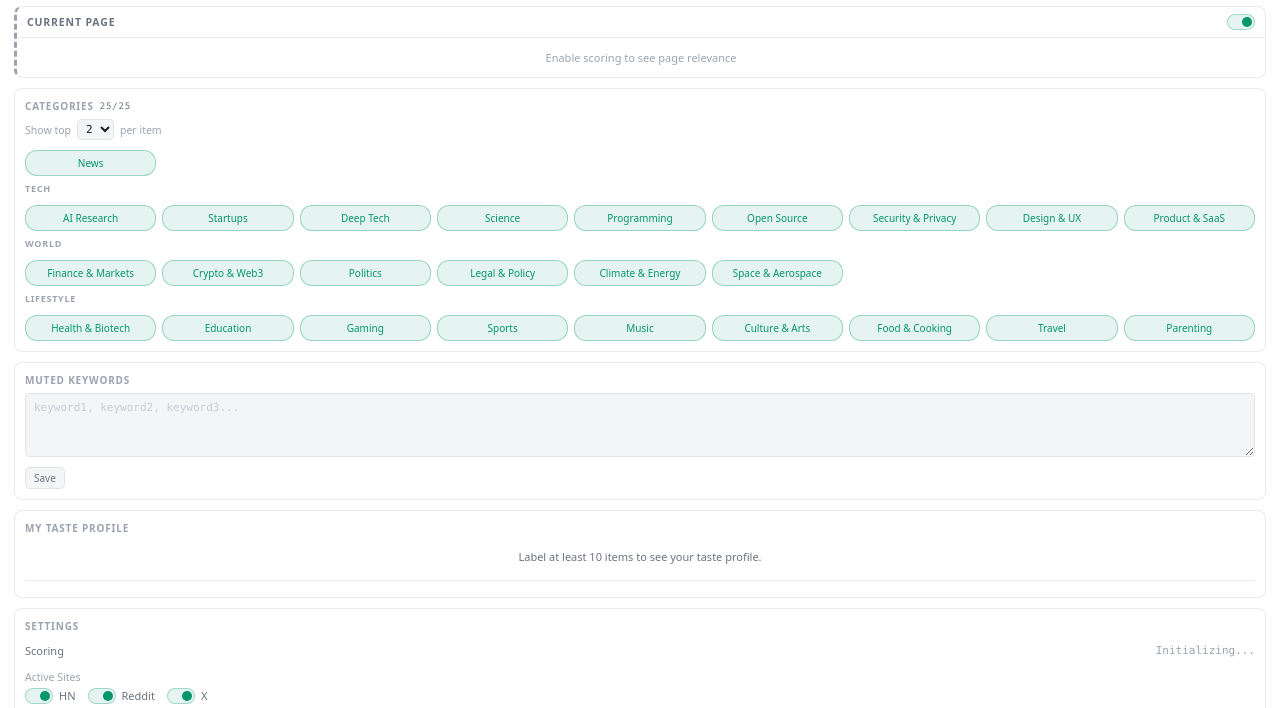
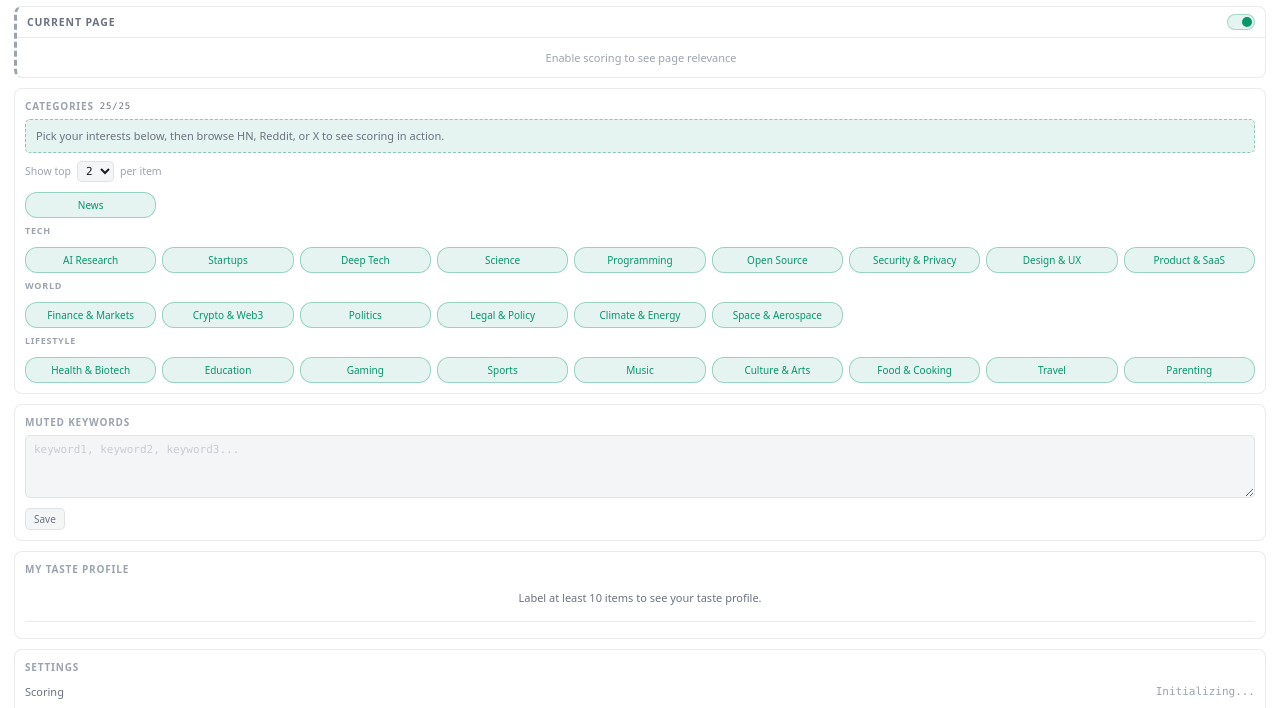
Before and after one commit to shreyaskarnik/Sift, a website with bundled scripts: page chrome-extension/public/side-panel.html in a window 1280 px wide. Shown: the part 82-790 px from the top of the page. Built offline with nearby package versions, Linux system fonts and the light colour scheme; some packages are replaced by stand-ins of ours; no server answers.

Commit message:
feat: add first-run onboarding hint in side panel
Shows a hint above the category grid for new users: "Pick your
interests below, then browse HN, Reddit, or X to see scoring
in action." Dismissed permanently on first category toggle.

Co-Authored-By: Claude Opus 4.6 <noreply@anthropic.com>

```diff
--- a/chrome-extension/public/side-panel.html
+++ b/chrome-extension/public/side-panel.html
@@ -519,6 +519,19 @@ body {
 
 .category-chip:active {
   transform: scale(0.95);
+}
+
+/* ── Onboarding Hint ── */
+
+.onboarding-hint {
+  padding: 8px 10px;
+  margin-bottom: 8px;
+  border: 1px dashed color-mix(in srgb, var(--accent) 35%, var(--border));
+  border-radius: var(--radius-sm);
+  background: var(--accent-dim);
+  font-size: 11px;
+  line-height: 1.4;
+  color: var(--text-muted);
 }
 
 .topk-row {
@@ -1348,6 +1361,9 @@ button.danger:hover {
     <!-- Categories -->
     <div class="sp-section">
       <div class="section-header">Categories <span id="category-count-badge" class="section-badge"></span></div>
+      <div id="onboarding-hint" class="onboarding-hint" style="display:none">
+        Pick your interests below, then browse HN, Reddit, or X to see scoring in action.
+      </div>
       <div class="topk-row">
         <span>Show top</span>
         <select id="topk-select">
--- a/chrome-extension/src/shared/constants.ts
+++ b/chrome-extension/src/shared/constants.ts
@@ -138,6 +138,7 @@ export const STORAGE_KEYS = {
   TASTE_PROFILE: "taste_profile",
   EMBEDDING_CACHE: "embedding_cache",
   MUTED_KEYWORDS: "muted_keywords",
+  ONBOARDING_DISMISSED: "onboarding_dismissed",
 } as const;
 
 /** Default number of category pills shown per scored item */
--- a/chrome-extension/src/side-panel/side-panel.ts
+++ b/chrome-extension/src/side-panel/side-panel.ts
@@ -86,6 +86,7 @@ const pageScoreExplain = document.getElementById("page-score-explain")!;
 const labelCountBadge = document.getElementById("label-count-badge")!;
 const categoryGrid = document.getElementById("category-grid")!;
 const categoryCountBadge = document.getElementById("category-count-badge")!;
+const onboardingHint = document.getElementById("onboarding-hint")!;
 const tasteEmpty = document.getElementById("taste-empty") as HTMLDivElement;
 const tasteResults = document.getElementById("taste-results") as HTMLDivElement;
 const tasteRadar = document.getElementById("taste-radar") as HTMLDivElement;
@@ -151,6 +152,7 @@ let lastLabels: TrainingLabel[] = [];
 let lastLabelStats: LabelStats = EMPTY_STATS;
 let topKPills: number = DEFAULT_TOP_K_PILLS;
 let lastPageScoreResp: PageScoreResponse | null = null;
+let onboardingDismissed = false;
 
 // ---------------------------------------------------------------------------
 // Toast system
@@ -384,6 +386,13 @@ async function toggleCategory(id: string): Promise<void> {
   await chrome.storage.local.set({
     [STORAGE_KEYS.ACTIVE_CATEGORY_IDS]: activeIds,
   });
+
+  // Dismiss onboarding on first toggle
+  if (!onboardingDismissed) {
+    onboardingDismissed = true;
+    onboardingHint.style.display = "none";
+    chrome.storage.local.set({ [STORAGE_KEYS.ONBOARDING_DISMISSED]: true });
+  }
 
   buildCategoryGrid();
 }
@@ -1109,6 +1118,13 @@ async function init() {
   if (savedIds && savedIds.length > 0) activeIds = savedIds;
   buildCategoryGrid();
 
+  // Onboarding hint
+  const dismissedFlag = await chrome.storage.local.get(STORAGE_KEYS.ONBOARDING_DISMISSED);
+  onboardingDismissed = dismissedFlag[STORAGE_KEYS.ONBOARDING_DISMISSED] === true;
+  if (!onboardingDismissed) {
+    onboardingHint.style.display = "";
+  }
+
   // Model source input
   const savedUrl = (stored[STORAGE_KEYS.CUSTOM_MODEL_URL] as string) || "";
   const savedId = (stored[STORAGE_KEYS.CUSTOM_MODEL_ID] as string) || "";
```
